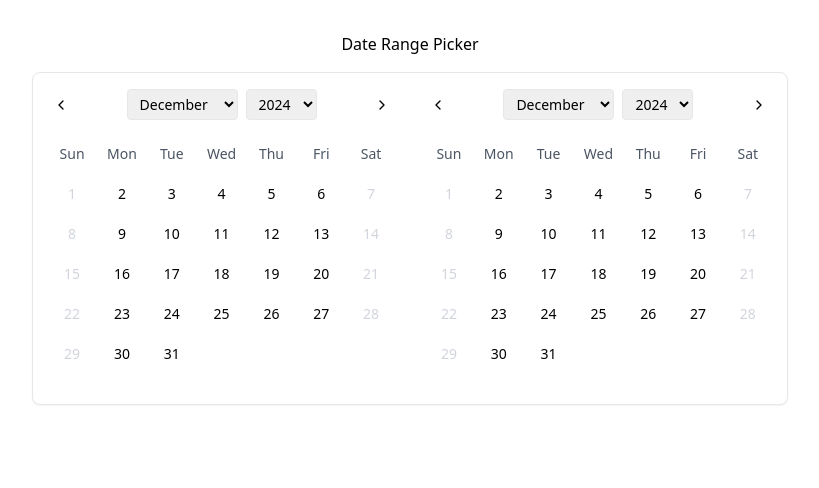
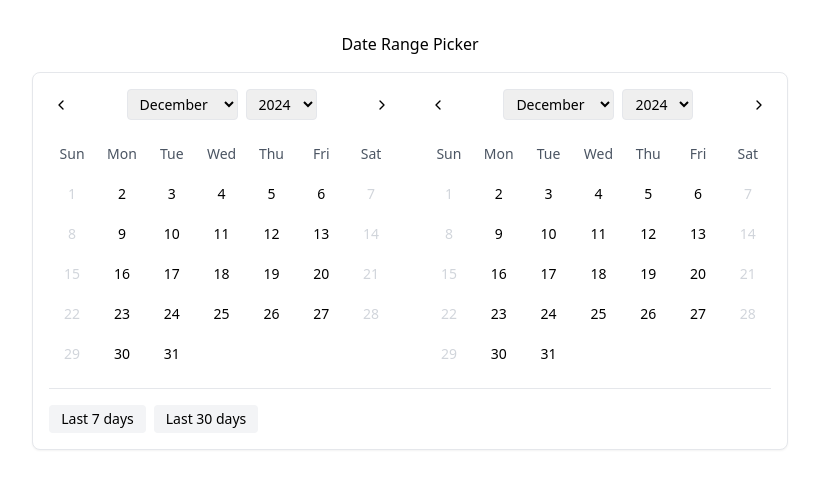
Before and after one commit to Ishagoyal/date-range-picker, a React (Vite) app: page / in a window 1280 px wide. Shown: the top 488 px of the page, without its empty margins (230-1049 px from the left). Built offline with nearby package versions, Linux system fonts and the light colour scheme.

Commit message:
predefined range and its functionality

```diff
--- a/src/components/DateRangePicker.tsx
+++ b/src/components/DateRangePicker.tsx
@@ -86,6 +86,26 @@ const DateRangePicker: React.FC<DateRangePickerProps> = ({
     const setMonth = calendar === "start" ? setStartMonth : setEndMonth;
     const currentMonth = calendar === "start" ? startMonth : endMonth;
     setMonth(new Date(year, currentMonth.getMonth(), 1));
+  };
+
+  const handleRangeSelect = (range: {
+    label: string;
+    startDate: Date;
+    endDate: Date;
+  }) => {
+    if (range.startDate && range.endDate) {
+      // Update both start and end month views to match the selected range
+      setStartMonth(
+        new Date(range.startDate.getFullYear(), range.startDate.getMonth(), 1)
+      );
+      setEndMonth(
+        new Date(range.endDate.getFullYear(), range.endDate.getMonth(), 1)
+      );
+
+      // Update the selected dates
+      setStartDate(range.startDate);
+      setEndDate(range.endDate);
+    }
   };
 
   const renderMonthAndYear = (currentMonth: Date, isStartCalendar: boolean) => {
@@ -205,6 +225,21 @@ const DateRangePicker: React.FC<DateRangePickerProps> = ({
         {renderCalendar(startMonth, true)}
         {renderCalendar(endMonth, false)}
       </div>
+      {predefinedRanges.length > 0 && (
+        <div className="border-t pt-4">
+          <div className="flex gap-2 flex-wrap">
+            {predefinedRanges.map((range, index) => (
+              <button
+                key={index}
+                onClick={() => handleRangeSelect(range)}
+                className="px-3 py-1 text-sm bg-gray-100 hover:bg-gray-200 rounded"
+              >
+                {range.label}
+              </button>
+            ))}
+          </div>
+        </div>
+      )}
     </div>
   );
 };
```
